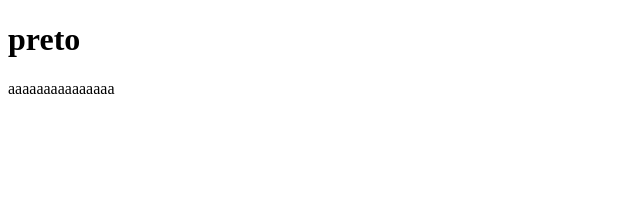
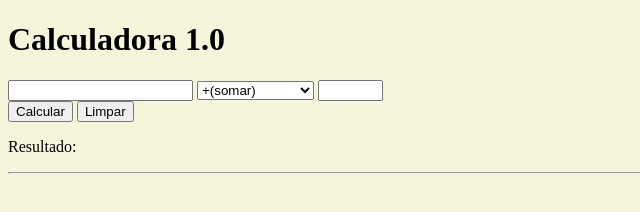
Before and after one commit to Ebraim30/1info2, a plain HTML site: page Matérias/desenvolvimento web/parkinho/parkinho.html in a window 1280 px wide. Shown: the whole page, without its empty margins (0-640 px from the left). Drawn offline with Linux system fonts and the light colour scheme.

Commit message:
Calculadpra

```diff
--- a/Matérias/desenvolvimento web/parkinho/parkinho.html
+++ b/Matérias/desenvolvimento web/parkinho/parkinho.html
@@ -1,16 +1,35 @@
+
 <!DOCTYPE html>
 <html lang="pt-br">
-<head>
-    <meta charset="UTF-8">
-    <meta http-equiv="X-UA-Compatible" content="IE=edge">
-    <meta name="viewport" content="width=device-width, initial-scale=1.0">
-    <title>Opa</title>
-    <style>
-
-    </style>
-</head>
-<body>
-    <h1>preto</h1>
-    <p>aaaaaaaaaaaaaaa</p>
-</body>
+	<head>
+		<meta charset="utf-8">
+		<title>Calculadora</title>
+		<script src="calculadora.js"></script>
+	</head>
+	<body bgcolor="beige">
+		<h1>Calculadora 1.0</h1>
+		<input type="text" id="txtValor1">
+			<select id="operadores" onchange="ControleDeSelecao();">
+				<optgroup label="Basico">
+					<option value="+">	+(somar)</option>
+					<option value="-">	-(subtrair)</option>
+					<option value="*">	*(multiplicar)</option>
+					<option value="/">	/(dividir)</option>
+				</optgroup>
+				<optgroup label="Outros">
+					<option value="raiz">	 	  Raiz	</option>
+					<option value="potencia">	Potência</option>
+					<option value="fatorial">	Fatorial</option>
+					<option value="fibonacci">Fibonaci</option>
+					<option value="porcento">	Porcentagem</option>
+					<option value="media">		Média</option>
+					<option value="calc">		  Develop Calc</option>
+				</optgroup>
+			</select>
+		<input type="text" id="txtValor2" size="5"><br>
+		<input type="button" onclick="Calcular('txtValor1', 'txtValor2')" value="Calcular">
+		<input type="button" onclick="Limpar('txtValor1', 'txtValor2')" value="Limpar">
+		<p id="saida">Resultado:</p>
+		<hr>
+	</body>
 </html>
```
